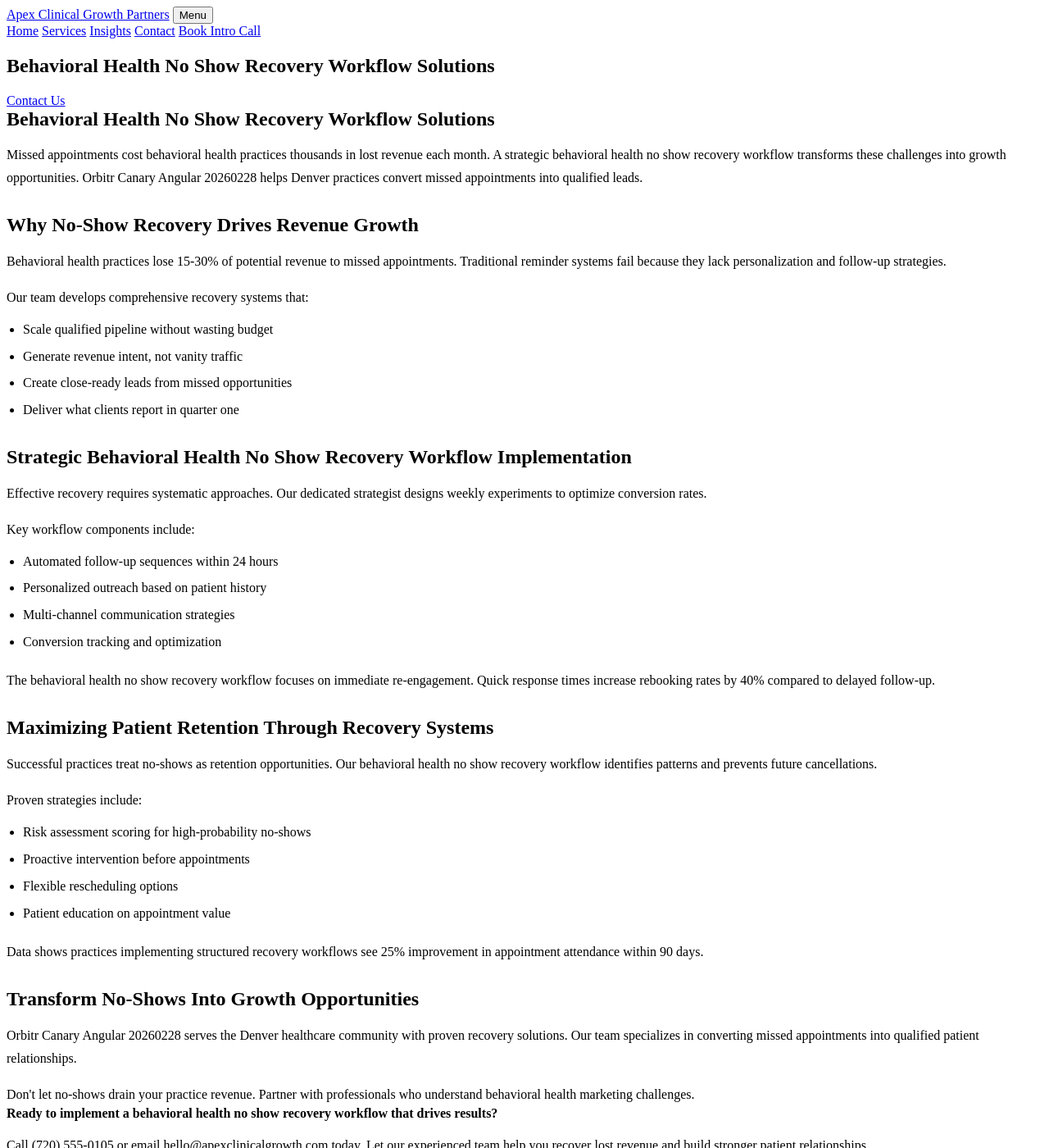
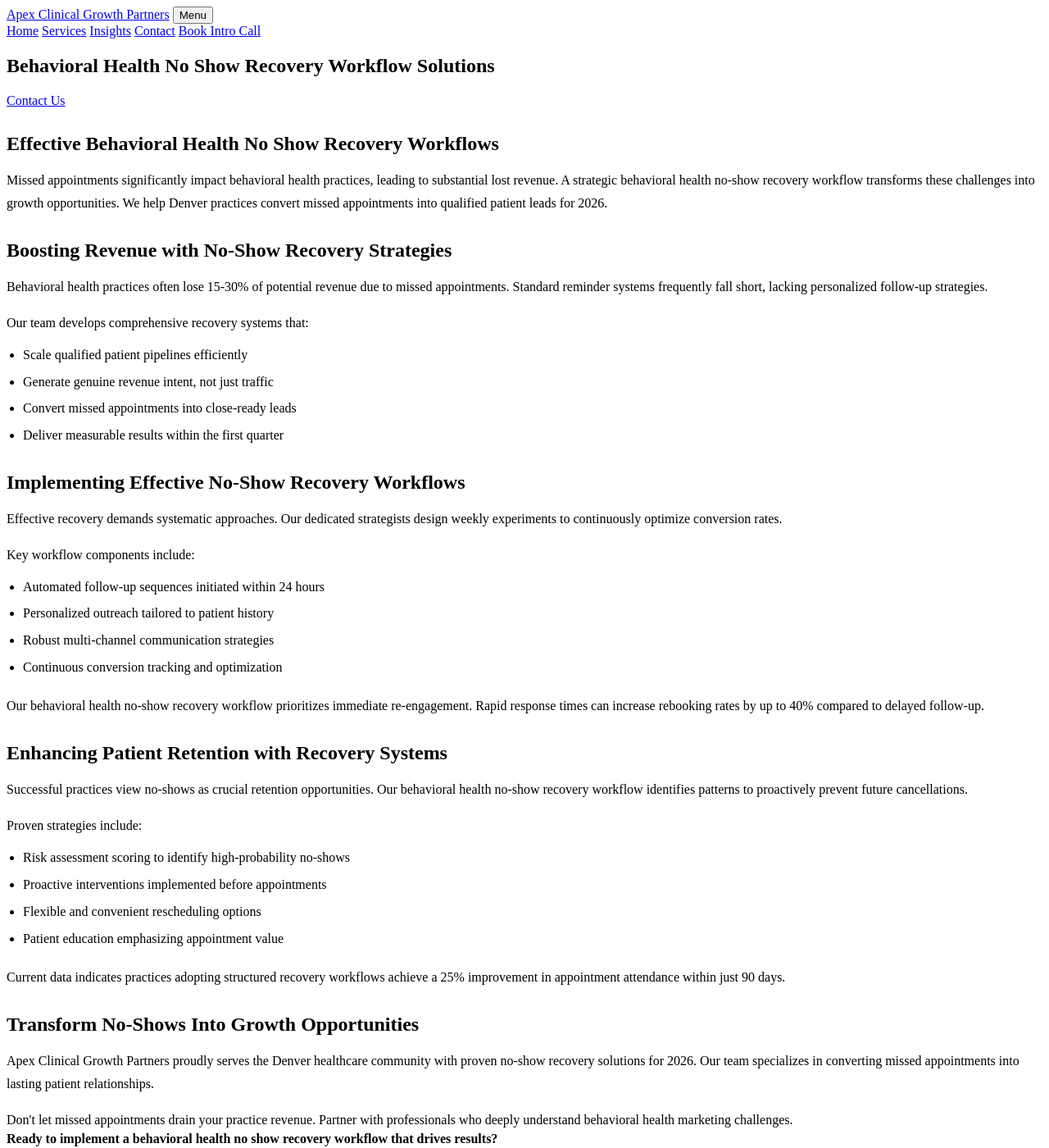
Before and after one commit to prjctlphbt/orbitr-canary-angular-20260228, a Jekyll site: the page angular-behavioral-noshow-20260228144655.html, which Jekyll copies as it is, in a window 1280 px wide and 1400 px high. Shown: the whole window at 82% size. Built offline with Jekyll 4.4.1, drawn with Linux system fonts in a browser that asks for light colours; some of the changed text lies outside the part shown.

Commit message:
Refresh and update content: angular-behavioral-noshow-20260228144655.html

```diff
--- a/angular-behavioral-noshow-20260228144655.html
+++ b/angular-behavioral-noshow-20260228144655.html
@@ -4,9 +4,7 @@
 <head>
 <meta charset="utf-8"/>
 <meta content="width=device-width, initial-scale=1.0" name="viewport"/>
-<meta content="Reduce missed appointments in behavioral health. Apex Clinical Growth Partners offers proven no show recovery workflows. Optimize your practice today.
-
-Characte" name="description"/>
+<meta content="Optimize your behavioral health practice in 2026. Apex Clinical Growth Partners provides expert no-show recovery workflow solutions to reduce missed appointments, boost revenue, and improve patient retention." name="description"/>
 <title>Behavioral Health No Show Recovery Workflow Solutions</title>
 <style>
 
@@ -110,42 +108,42 @@ Characte" name="description"/>
 </section>
 <section class="landing-content">
 <div class="container orbitr-generated-content">
-<h1>Behavioral Health No Show Recovery Workflow Solutions</h1>
-<p>Missed appointments cost behavioral health practices thousands in lost revenue each month. A strategic behavioral health no show recovery workflow transforms these challenges into growth opportunities. Orbitr Canary Angular 20260228 helps Denver practices convert missed appointments into qualified leads.</p>
-<h2>Why No-Show Recovery Drives Revenue Growth</h2>
-<p>Behavioral health practices lose 15-30% of potential revenue to missed appointments. Traditional reminder systems fail because they lack personalization and follow-up strategies.</p>
+<h2>Effective Behavioral Health No Show Recovery Workflows</h2>
+<p>Missed appointments significantly impact behavioral health practices, leading to substantial lost revenue. A strategic behavioral health no-show recovery workflow transforms these challenges into growth opportunities. We help Denver practices convert missed appointments into qualified patient leads for 2026.</p>
+<h2>Boosting Revenue with No-Show Recovery Strategies</h2>
+<p>Behavioral health practices often lose 15-30% of potential revenue due to missed appointments. Standard reminder systems frequently fall short, lacking personalized follow-up strategies.</p>
 <p>Our team develops comprehensive recovery systems that:</p>
 <ul>
-<li>Scale qualified pipeline without wasting budget</li>
-<li>Generate revenue intent, not vanity traffic</li>
-<li>Create close-ready leads from missed opportunities</li>
-<li>Deliver what clients report in quarter one</li>
+<li>Scale qualified patient pipelines efficiently</li>
+<li>Generate genuine revenue intent, not just traffic</li>
+<li>Convert missed appointments into close-ready leads</li>
+<li>Deliver measurable results within the first quarter</li>
 </ul>
-<h2>Strategic Behavioral Health No Show Recovery Workflow Implementation</h2>
-<p>Effective recovery requires systematic approaches. Our dedicated strategist designs weekly experiments to optimize conversion rates.</p>
+<h2>Implementing Effective No-Show Recovery Workflows</h2>
+<p>Effective recovery demands systematic approaches. Our dedicated strategists design weekly experiments to continuously optimize conversion rates.</p>
 <p>Key workflow components include:</p>
 <ul>
-<li>Automated follow-up sequences within 24 hours</li>
-<li>Personalized outreach based on patient history</li>
-<li>Multi-channel communication strategies</li>
-<li>Conversion tracking and optimization</li>
+<li>Automated follow-up sequences initiated within 24 hours</li>
+<li>Personalized outreach tailored to patient history</li>
+<li>Robust multi-channel communication strategies</li>
+<li>Continuous conversion tracking and optimization</li>
 </ul>
-<p>The behavioral health no show recovery workflow focuses on immediate re-engagement. Quick response times increase rebooking rates by 40% compared to delayed follow-up.</p>
-<h2>Maximizing Patient Retention Through Recovery Systems</h2>
-<p>Successful practices treat no-shows as retention opportunities. Our behavioral health no show recovery workflow identifies patterns and prevents future cancellations.</p>
+<p>Our behavioral health no-show recovery workflow prioritizes immediate re-engagement. Rapid response times can increase rebooking rates by up to 40% compared to delayed follow-up.</p>
+<h2>Enhancing Patient Retention with Recovery Systems</h2>
+<p>Successful practices view no-shows as crucial retention opportunities. Our behavioral health no-show recovery workflow identifies patterns to proactively prevent future cancellations.</p>
 <p>Proven strategies include:</p>
 <ul>
-<li>Risk assessment scoring for high-probability no-shows</li>
-<li>Proactive intervention before appointments</li>
-<li>Flexible rescheduling options</li>
-<li>Patient education on appointment value</li>
+<li>Risk assessment scoring to identify high-probability no-shows</li>
+<li>Proactive interventions implemented before appointments</li>
+<li>Flexible and convenient rescheduling options</li>
+<li>Patient education emphasizing appointment value</li>
 </ul>
-<p>Data shows practices implementing structured recovery workflows see 25% improvement in appointment attendance within 90 days.</p>
+<p>Current data indicates practices adopting structured recovery workflows achieve a 25% improvement in appointment attendance within just 90 days.</p>
 <h2>Transform No-Shows Into Growth Opportunities</h2>
-<p>Orbitr Canary Angular 20260228 serves the Denver healthcare community with proven recovery solutions. Our team specializes in converting missed appointments into qualified patient relationships.</p>
-<p>Don't let no-shows drain your practice revenue. Partner with professionals who understand behavioral health marketing challenges.</p>
+<p>Apex Clinical Growth Partners proudly serves the Denver healthcare community with proven no-show recovery solutions for 2026. Our team specializes in converting missed appointments into lasting patient relationships.</p>
+<p>Don't let missed appointments drain your practice revenue. Partner with professionals who deeply understand behavioral health marketing challenges.</p>
 <strong>Ready to implement a behavioral health no show recovery workflow that drives results?</strong>
-<p>Call (720) 555-0105 or email hello@apexclinicalgrowth.com today. Let our experienced team help you recover lost revenue and build stronger patient relationships.</p>
+<p>Call (720) 555-0105 or email hello@apexclinicalgrowth.com today. Our experienced team is ready to help you recover lost revenue and build stronger patient relationships.</p>
 </div>
 </section>
 <section class="landing-cta">
```
